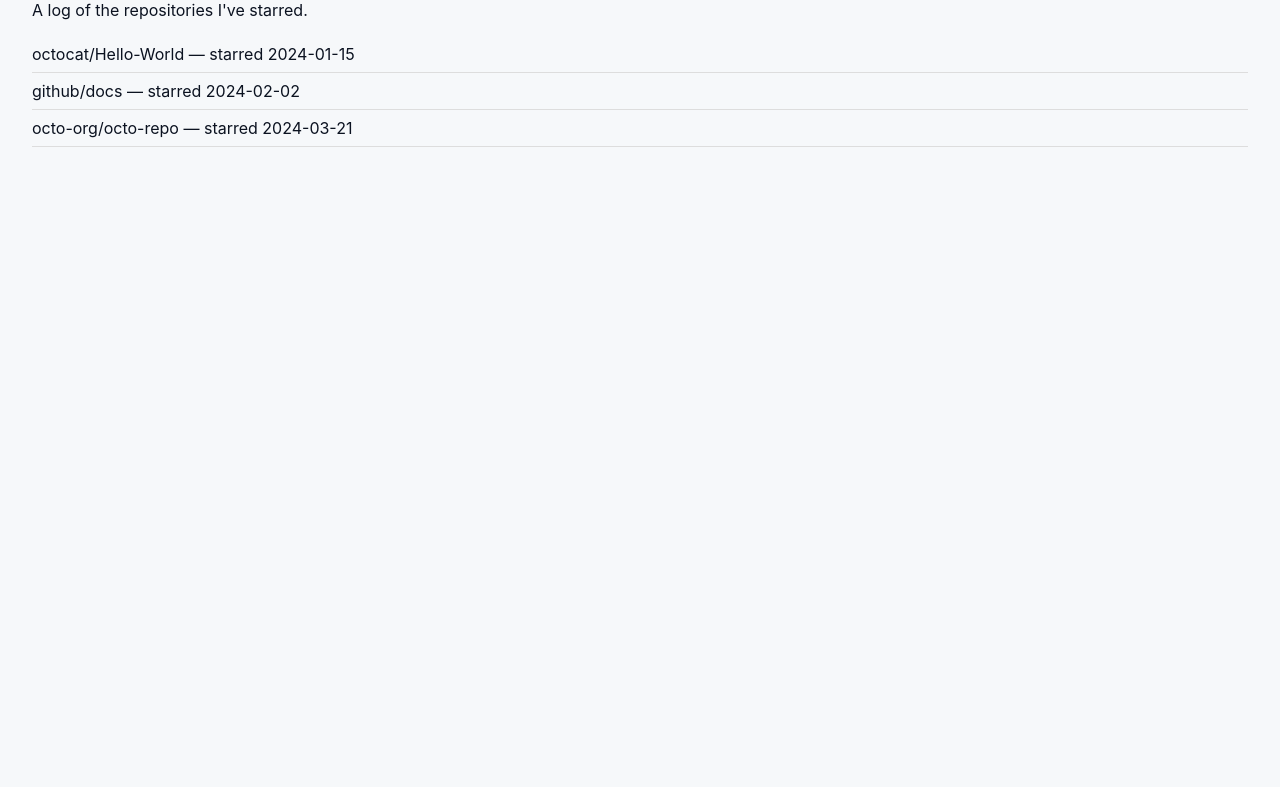
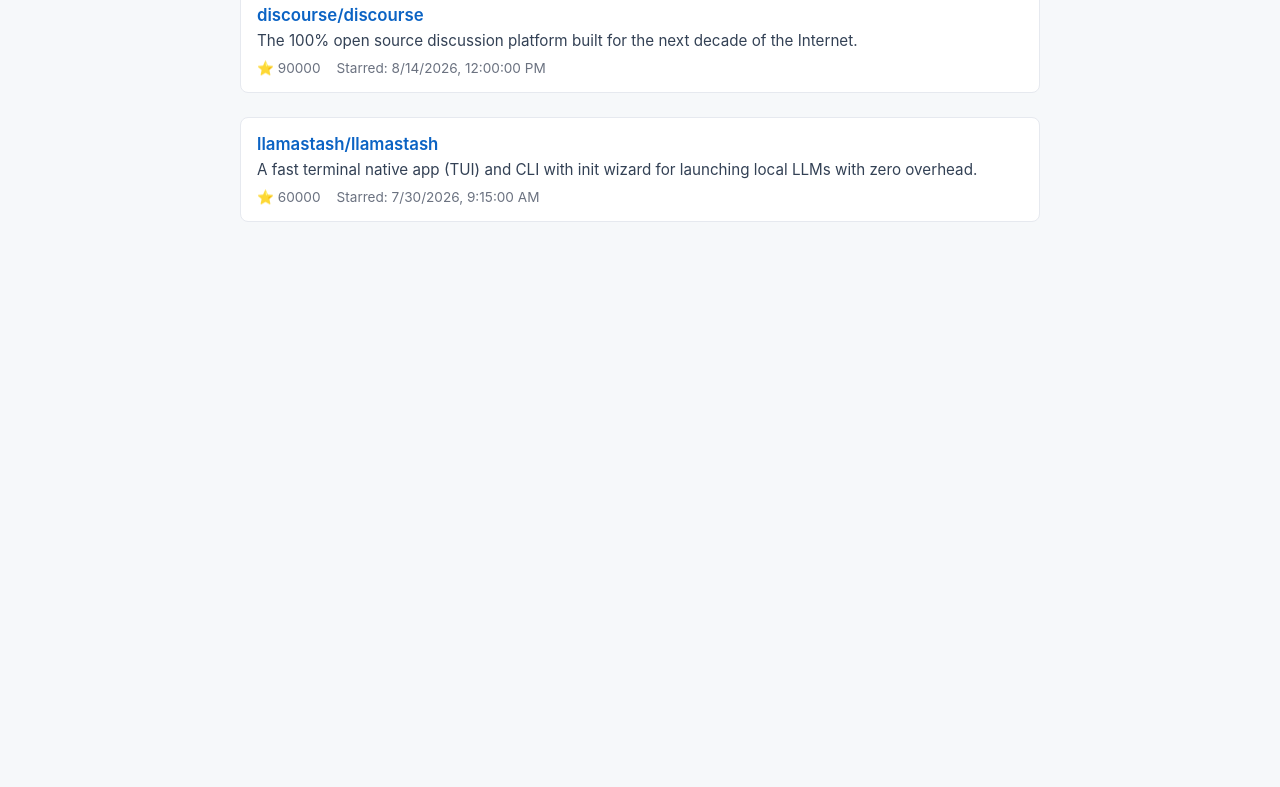
Before and after one commit to irritablemuffin/stargazers-log, a plain HTML site: page index.html in a window 1280 px wide. Shown: the part 77-864 px from the top of the page. Drawn offline with Linux system fonts and the light colour scheme.

Commit message:
Added actual starred repositories and fixed files.

```diff
--- a/events.json
+++ b/events.json
@@ -1,5 +1,22 @@
 [
-  { "name": "octocat/Hello-World", "starred": "2024-01-15" },
-  { "name": "github/docs", "starred": "2024-02-02" },
-  { "name": "octo-org/octo-repo", "starred": "2024-03-21" }
+  {
+    "id": 1,
+    "name": "discourse",
+    "full_name": "discourse/discourse",
+    "owner": { "login": "discourse" },
+    "description": "The 100% open source discussion platform built for the next decade of the Internet.",
+    "stargazers_count": 90000,
+    "html_url": "https://github.com/discourse",
+    "starred_at": "2026-08-14T12:00:00Z"
+  },
+  {
+    "id": 2,
+    "name": "llamastash",
+    "full_name": "llamastash/llamastash",
+    "owner": { "login": "llamastash" },
+    "description": "A fast terminal native app (TUI) and CLI with init wizard for launching local LLMs with zero overhead.",
+    "stargazers_count": 60000,
+    "html_url": "https://github.com/llamastash",
+    "starred_at": "2026-07-30T09:15:00Z"
+  }
 ]
--- a/index.html
+++ b/index.html
@@ -1,14 +1,16 @@
-<!DOCTYPE html>
+<!doctype html>
 <html lang="en">
-  <head>
-    <meta charset="utf-8">
-    <title>Stargazers log</title>
-    <link rel="stylesheet" href="style.css">
-  </head>
-  <body>
-    <h1>Stargazers log</h1>
-    <p>A log of the repositories I've starred.</p>
-    <ul id="starred"></ul>
-    <script src="script.js"></script>
-  </body>
+<head>
+	<meta charset="utf-8" />
+	<meta name="viewport" content="width=device-width,initial-scale=1" />
+	<title>Stargazer's Log</title>
+	<link rel="stylesheet" href="style.css" />
+</head>
+<body>
+	<div class="container">
+		<h1>Stargazer's Log</h1>
+		<div id="repos">Loading repositories…</div>
+	</div>
+	<script src="script.js"></script>
+</body>
 </html>
--- a/script.js
+++ b/script.js
@@ -1,10 +1,58 @@
-fetch("events.json")
-  .then((response) => response.json())
-  .then((events) => {
-    const list = document.querySelector("#starred");
-    events.forEach((event) => {
-      const item = document.createElement("li");
-      item.textContent = `${event.name} — starred ${event.starred}`;
-      list.appendChild(item);
+document.addEventListener('DOMContentLoaded', () => {
+  const container = document.getElementById('repos');
+  if (!container) return;
+  fetch('events.json')
+    .then(res => {
+      if (!res.ok) throw new Error('Network response not ok');
+      return res.json();
+    })
+    .then(data => renderRepos(data, container))
+    .catch(err => {
+      container.textContent = 'Failed to load repositories.';
+      console.error(err);
     });
+});
+
+function renderRepos(repos, container) {
+  if (!Array.isArray(repos)) {
+    container.textContent = 'No repositories found.';
+    return;
+  }
+  const ul = document.createElement('ul');
+  ul.className = 'repo-list';
+  repos.forEach(r => {
+    const li = document.createElement('li');
+    li.className = 'repo-item';
+
+    const a = document.createElement('a');
+    a.href = r.html_url || '#';
+    a.target = '_blank';
+    a.rel = 'noopener noreferrer';
+    a.className = 'repo-name';
+    a.textContent = r.full_name || r.name || 'Unnamed';
+
+    const desc = document.createElement('div');
+    desc.className = 'repo-desc';
+    desc.textContent = r.description || '';
+
+    const meta = document.createElement('div');
+    meta.className = 'repo-meta';
+    const stars = document.createElement('span');
+    stars.textContent = `⭐ ${r.stargazers_count || 0}`;
+    const starredAt = document.createElement('span');
+    starredAt.style.marginLeft = '1rem';
+    if (r.starred_at) {
+      const d = new Date(r.starred_at);
+      if (!isNaN(d)) starredAt.textContent = `Starred: ${d.toLocaleString()}`;
+    }
+    meta.appendChild(stars);
+    meta.appendChild(starredAt);
+
+    li.appendChild(a);
+    if (r.description) li.appendChild(desc);
+    li.appendChild(meta);
+    ul.appendChild(li);
   });
+  container.innerHTML = '';
+  container.appendChild(ul);
+}
--- a/style.css
+++ b/style.css
@@ -1,4 +1,48 @@
-:root{
+body {
+  font-family: system-ui, -apple-system, "Segoe UI", Roboto, "Helvetica Neue", Arial, sans-serif;
+  background: #f8f9fb;
+  color: #0f1720;
+  margin: 0;
+  padding: 2rem;
+}
+.container {
+  max-width: 800px;
+  margin: 0 auto;
+}
+h1 {
+  font-size: 1.5rem;
+  margin-bottom: 1rem;
+}
+.repo-list {
+  list-style: none;
+  padding: 0;
+  margin: 0;
+}
+.repo-item {
+  background: #fff;
+  border: 1px solid #e6e9ef;
+  padding: 1rem;
+  margin-bottom: 0.75rem;
+  border-radius: 8px;
+  display: flex;
+  flex-direction: column;
+}
+.repo-name {
+  font-weight: 600;
+  color: #0b63c4;
+  text-decoration: none;
+  font-size: 1.05rem;
+}
+.repo-desc {
+  margin-top: 0.4rem;
+  color: #334155;
+  font-size: 0.95rem;
+}
+.repo-meta {
+  margin-top: 0.6rem;
+  color: #6b7280;
+  font-size: 0.85rem;
+}:root{
   --bg:#f6f8fa;
   --card:#ffffff;
   --muted:#586069;
```
